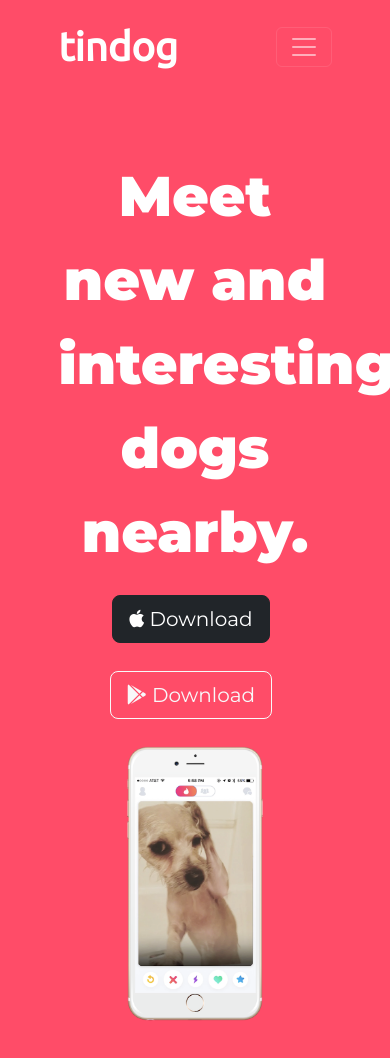
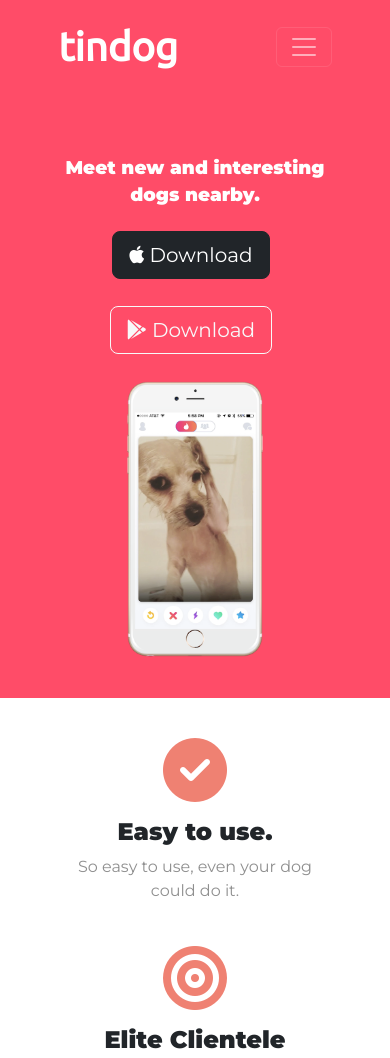
Before and after one commit to mcodrspace/tindog, a plain HTML site: page index.html in a window 390 px wide. Shown: the top 1058 px of the page. Drawn offline with nearby package versions, Linux system fonts and the light colour scheme.

Commit message:
Update styles.css

```diff
--- a/css/styles.css
+++ b/css/styles.css
@@ -17,7 +17,7 @@ p {
 
 .big-heading {
   font-family: 'Montserrat', sans-serif;
-  font-size: 3.5rem;
+  font-size: clamp(1rem, -0.875rem + 8.333vw, 3.5rem);
   font-weight: 900;
   line-height: 1.5;
 }
```
